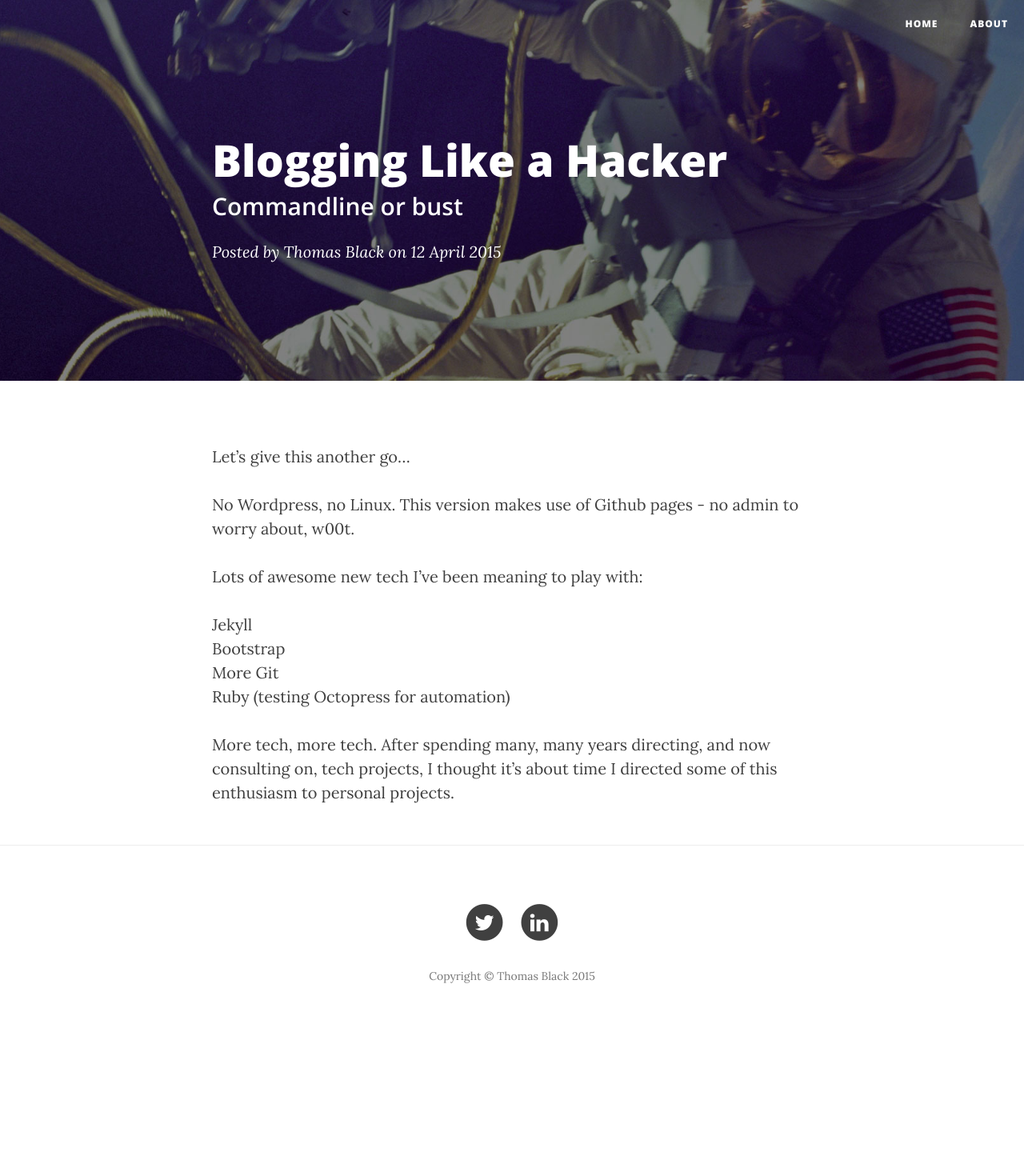
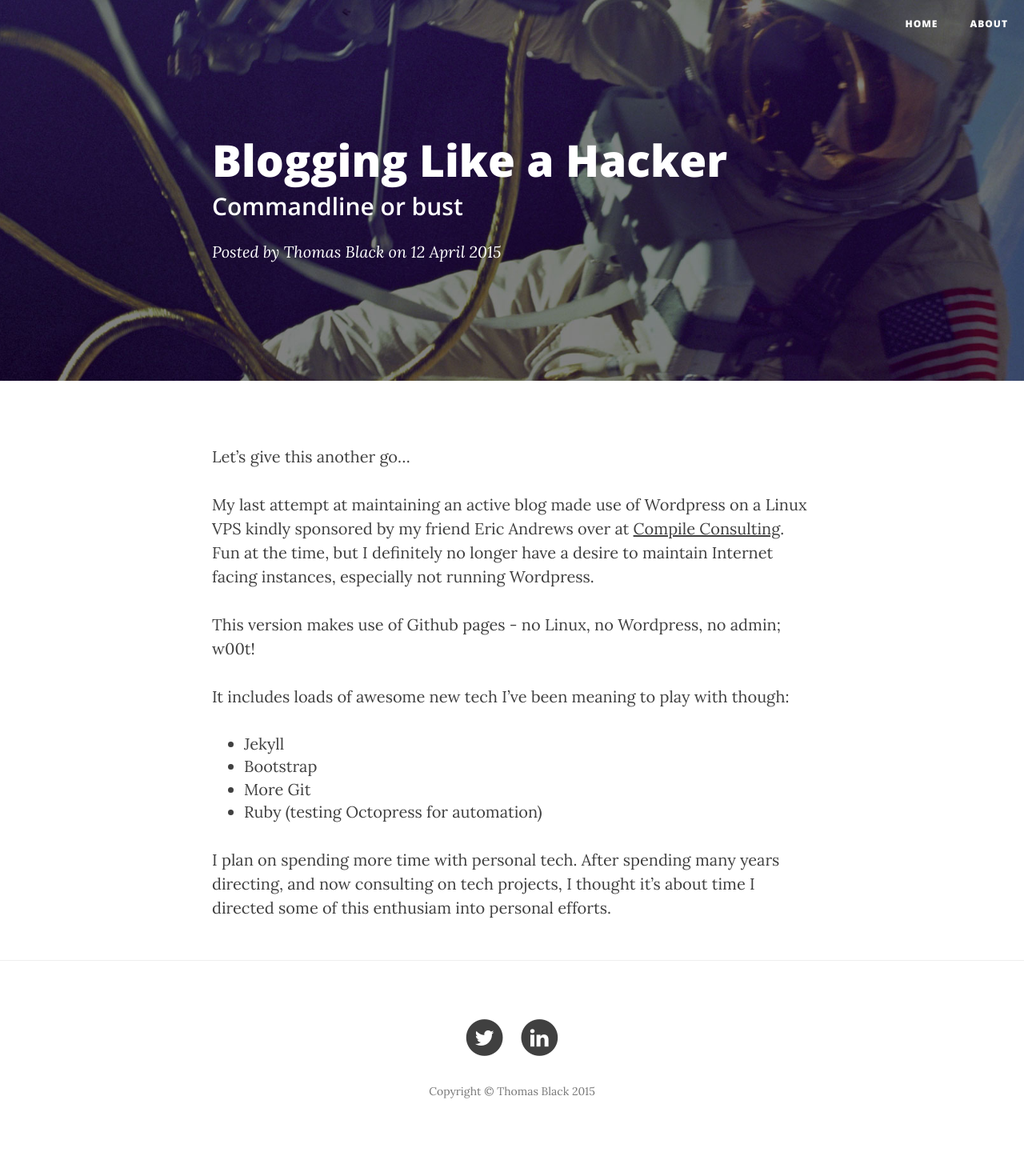
Before and after one commit to tsblack/tsblack.github.io, a Jekyll site: the page built from _posts/2015-04-12-blogging-like-a-hacker.md, in a window 1280 px wide. Shown: the whole page at 80% size. Built offline with Jekyll 4.4.1, drawn with Linux system fonts in a browser that asks for light colours; nearby versions of some CDN libraries; before the commit the page ends 1296 px from its top, so only the background shows below that.

Commit message:
First post

```diff
--- a/_posts/2015-04-12-blogging-like-a-hacker.md
+++ b/_posts/2015-04-12-blogging-like-a-hacker.md
@@ -9,14 +9,21 @@ category: technology
 
 Let's give this another go...
 
-No Wordpress, no Linux. This version makes use of Github pages - no admin to worry about, w00t.
+My last attempt at maintaining an active blog
+made use of Wordpress on a Linux VPS kindly sponsored by my friend Eric Andrews
+over at [Compile Consulting](http://www.compile.co.za). Fun at the time, but
+I definitely no longer have a desire to maintain Internet facing instances,
+especially not running Wordpress.
 
-Lots of awesome new tech I've been meaning to play with:
+This version makes use of Github pages - no Linux, no Wordpress, no admin; w00t!
 
-   Jekyll
-   Bootstrap
-   More Git
-   Ruby (testing Octopress for automation)
+It includes loads of awesome new tech I've been meaning to play with though:
 
-More tech, more tech. After spending many, many years directing, and now consulting on, tech projects,
-I thought it's about time I directed some of this enthusiasm to personal projects.
+* Jekyll
+* Bootstrap
+* More Git
+* Ruby (testing Octopress for automation)
+
+I plan on spending more time with personal tech. After spending many years directing,
+and now consulting on tech projects, I thought it's about time I directed some of
+this enthusiam into personal efforts.
```
